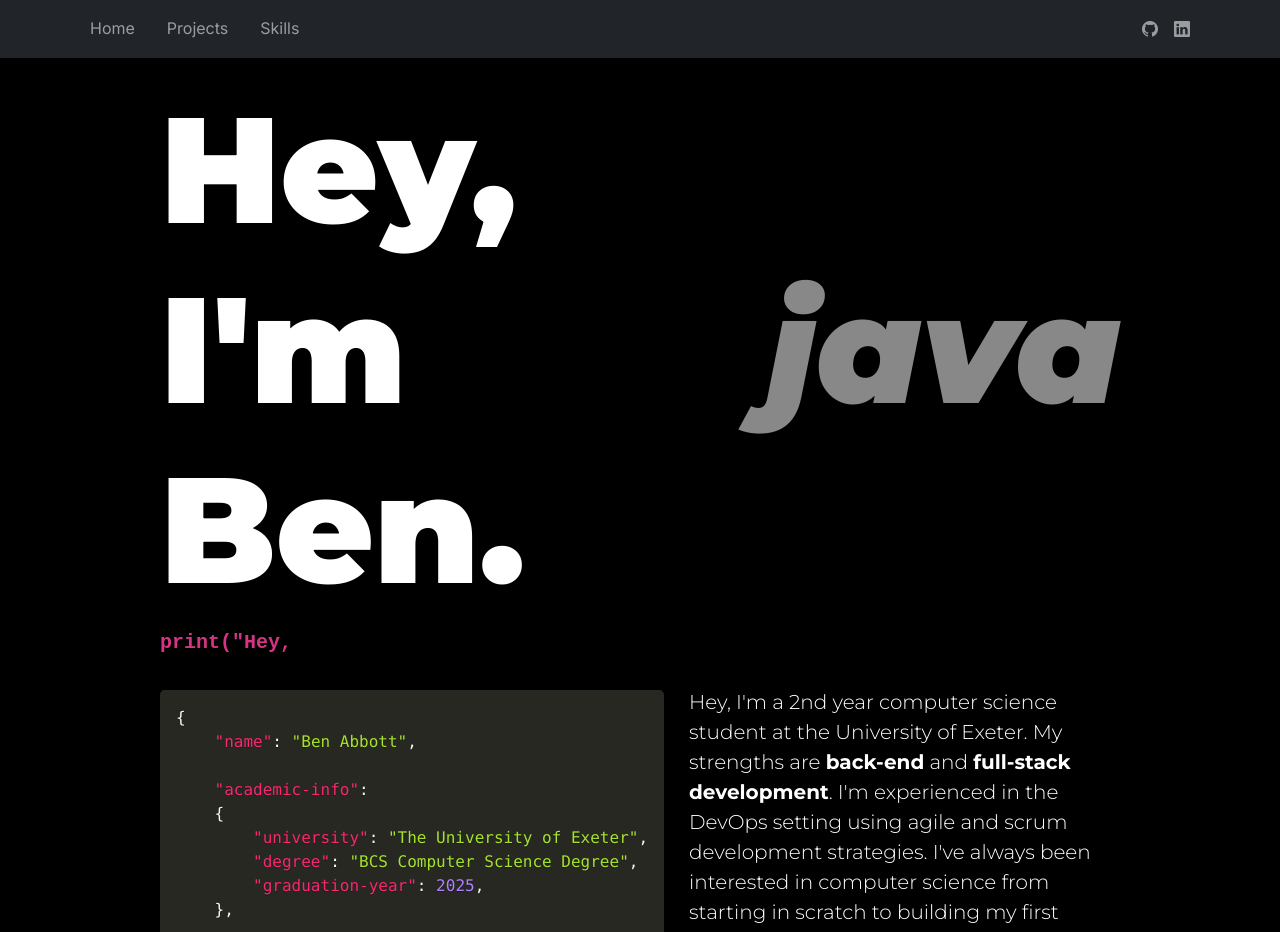
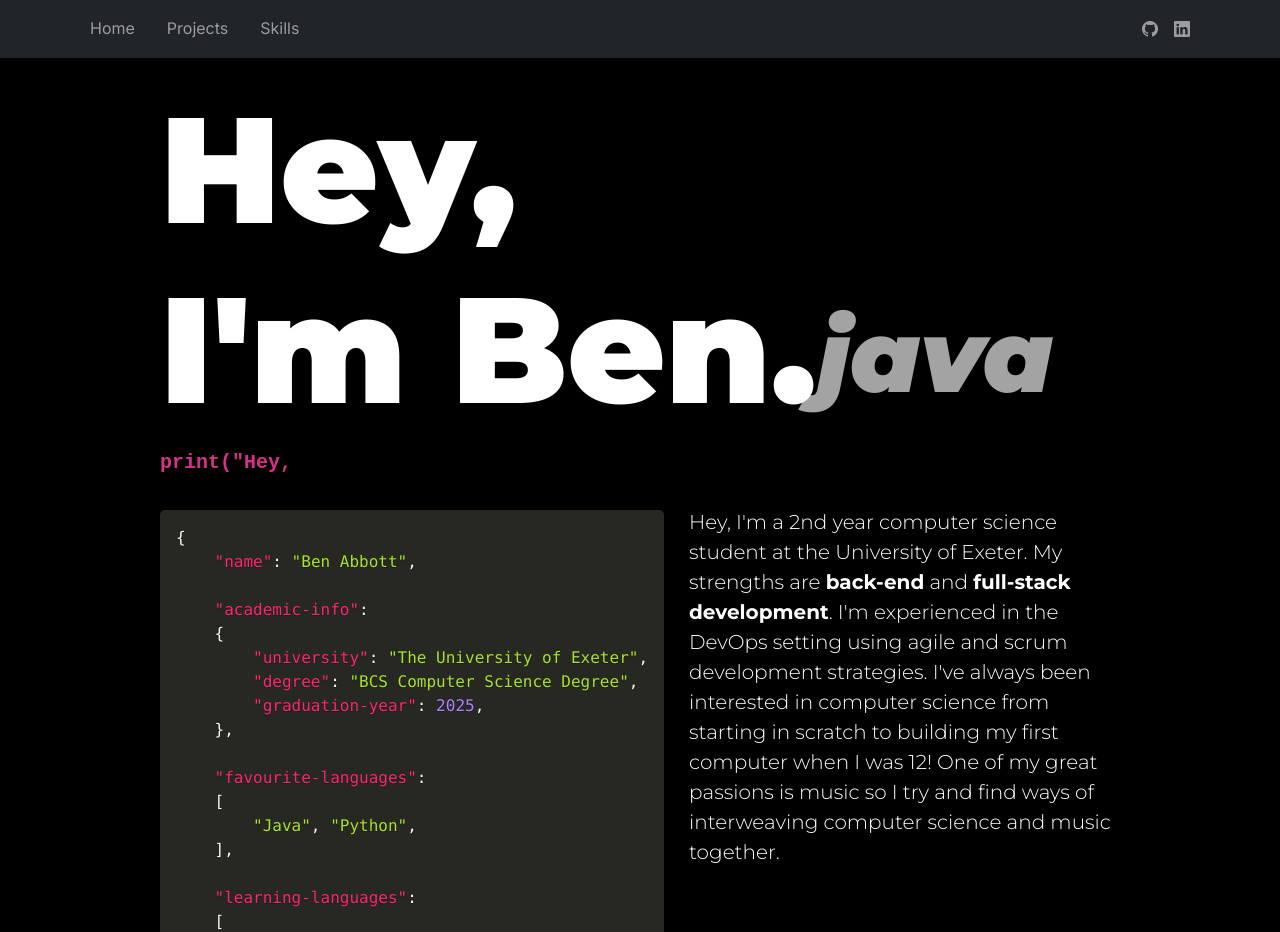
Before and after one commit to be-nny/portfolio, a Next.js app in the folder my-portfolio-site/: page / in a window 1280 px wide. Shown: the top 932 px of the page. Built offline with nearby package versions, Linux system fonts and the light colour scheme.

Commit message:
animations to home page

```diff
--- a/my-portfolio-site/app/components/LandingPage.module.css
+++ b/my-portfolio-site/app/components/LandingPage.module.css
@@ -5,6 +5,11 @@
     bottom: 2%;
     width: 50%;
     padding: 1px;
+}
+
+.extensionName {
+    font-size: 100px;
+    margin-top: 10%;
 }
 
 .contactText{
@@ -74,6 +79,10 @@
         grid-template-columns: 1fr;
         grid-gap: 20px;
     }
+    .extensionName {
+        font-size: 30px;
+        margin-top: 10%;
+    }
     .gridLeft {
         grid-column: 1;
     }
--- a/my-portfolio-site/app/components/LandingPage.tsx
+++ b/my-portfolio-site/app/components/LandingPage.tsx
@@ -36,26 +36,35 @@ export const LandingPage = () => {
     }, []);
     return(
         <>
+            <motion.div
+                initial={{ opacity: 0 , y: -50}}
+                animate={{ opacity: 1 , y: 0}}
+                transition={{ duration: 1}}
+            >
                 <h1 className={styles_landing.titleText}>
                     Hey, <br/>I'm Ben.
                     <motion.span
+                        className={styles_landing.extensionName}
                         key={typingStatusLanguage}
                         initial={{ opacity: 0 }}
-                    animate={{ opacity: 1 }}
-                    exit={{ opacity: 0 }}
+                        animate={{ opacity: 1}}
+                        exit={{ opacity: 0}}
                         transition={{
-                        duration: 1,
-                    }}>
+                            duration: 0.8,
+                        }}
+                    >
                         <em><br/>{typingStatusLanguage}</em>
                     </motion.span>
                 </h1>
+            </motion.div>
+
             <div className={styles_hello_world.container}>
                 <div>
                     <code className={`${styles_hello_world.text}`} >
                         <TypeAnimation
                             sequence={[
                                 () => {
-                                    setTypingStatusLanguage('c');
+                                    setTypingStatusLanguage('cpp');
                                 },
                                 'printf("%s\\n", "Hey, I\'m ben");',
                                 800,
@@ -97,7 +106,7 @@ export const LandingPage = () => {
                 <motion.span
                     initial={{ opacity: 0 , x: -50}}
                     animate={{ opacity: 1 , x: 0}}
-                    transition={{ duration: 1}}
+                    transition={{ duration: 0.8, delay: 0.3}}
                 >
                     <div className={styles_landing.gridLeft}>
                     <pre>
@@ -110,10 +119,10 @@ export const LandingPage = () => {
 
 
                 <div className={styles_landing.gridRight}>
-                    <motion.span
-                        initial={{ opacity: 0 , x: 50}}
-                        animate={{ opacity: 1 , x: 0}}
-                        transition={{ duration: 2}}
+                    <motion.div
+                        initial={{ opacity: 0}}
+                        animate={{ opacity: 1}}
+                        transition={{ duration: 2, delay: 0.8}}
                     >
                         <div className={`${styles_landing.subText}`}>
                             Hey, I'm a 2nd year computer science student at the University of Exeter.
@@ -122,11 +131,11 @@ export const LandingPage = () => {
                             I've always been interested in computer science from starting in scratch to building my first computer when I was 12!
                             One of my great passions is music so I try and find ways of interweaving computer science and music together.
                         </div>
-                    </motion.span>
+                    </motion.div>
 
-                    <motion.span
-                        initial={{ opacity: 0}}
-                        whileInView={{ opacity: 1}}
+                    <motion.div
+                        initial={{ opacity: 0, bottom: "-100%" }}
+                        whileInView={{ opacity: 1 , bottom: 0}}
                         transition={{ duration: 2}}
                     >
                         <div className={`d-grid gap-1 ${styles_landing.button}`}>
@@ -135,7 +144,7 @@ export const LandingPage = () => {
                                 Visit my <a href={"https://github.com/be-nny"} rel="noopener noreferrer" target="_blank">GitHub</a> | <a href={"https://www.linkedin.com/in/ben-abbott-789034262/"} rel="noopener noreferrer" target="_blank">LinkedIn</a>
                             </div>
                         </div>
-                    </motion.span>
+                    </motion.div>
                 </div>
             </div>
         </>
```
Lines whose indentation alone changed are shown as unchanged.
